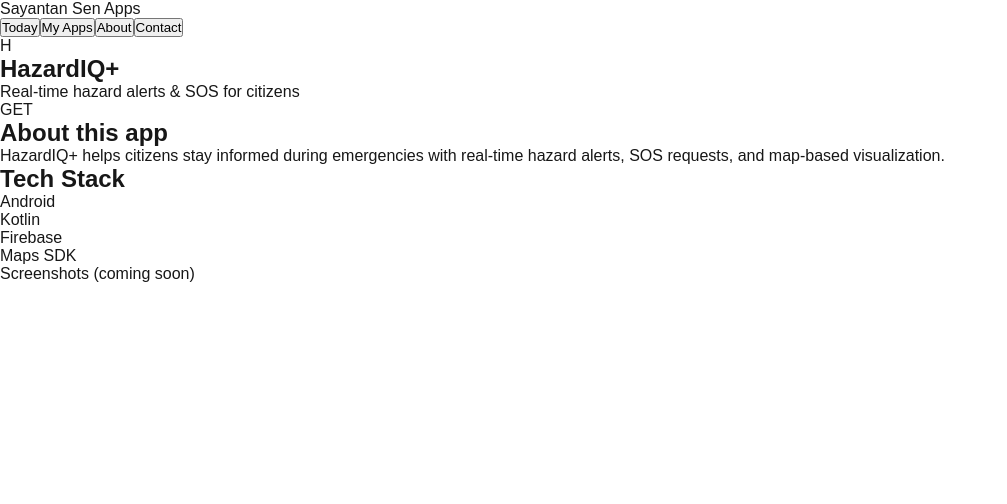
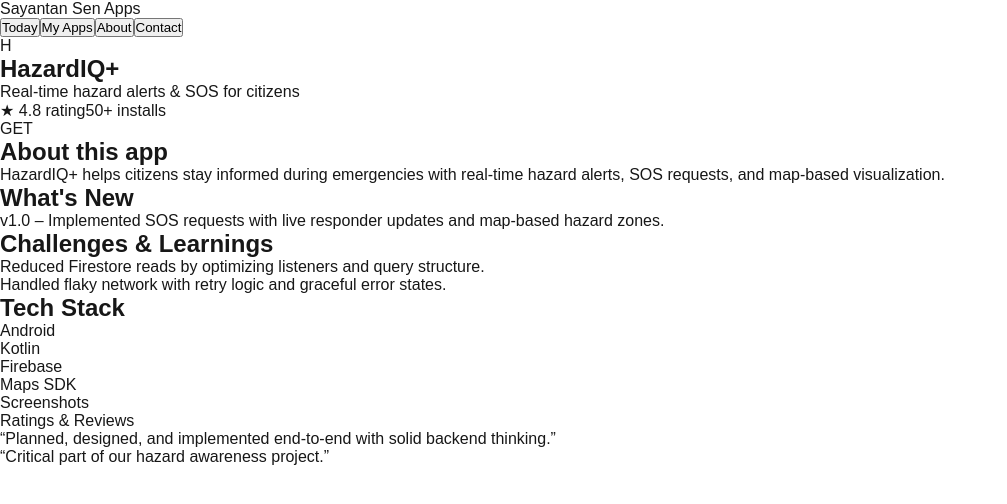
Before and after one commit to sayanos-06/MyPortfolio, a Next.js app: page /apps/hazardiq in a window 1280 px wide. Shown: the top 504 px of the page, without its empty margins (0-1007 px from the left). Built offline with nearby package versions, Linux system fonts and the light colour scheme.

Commit message:
Added ratings and reviews

```diff
--- a/src/app/apps/[slug]/page.tsx
+++ b/src/app/apps/[slug]/page.tsx
@@ -38,6 +38,14 @@
             <div>
               <h1 className="text-2xl font-semibold">{app.name}</h1>
               <p className="text-sm text-slate-400">{app.subtitle}</p>
+              {app.stats && (
+                <div className="mt-2 flex flex-wrap gap-4 text-xs text-slate-300">
+                  {app.stats.rating && (
+                    <span>★ {app.stats.rating.toFixed(1)} rating</span>
+                  )}
+                  {app.stats.downloads && <span>{app.stats.downloads} installs</span>}
+                </div>
+              )}
             </div>
           </div>
 
@@ -64,9 +72,9 @@
         </header>
 
         {/* Main content */}
-        <section className="grid gap-8 md:grid-cols-[minmax(0,2fr)_minmax(0,1.4fr)]">
+        <section className="grid gap-8 md:grid-cols-[minmax(0,2.1fr)_minmax(0,1.6fr)]">
           <div className="space-y-6">
-            {/* Description */}
+            {/* About */}
             <div>
               <h2 className="text-sm font-semibold uppercase tracking-[0.2em] text-slate-400">
                 About this app
@@ -76,17 +84,38 @@
               </p>
             </div>
 
-            {/* Tech Stack */}
+            {/* What's New / Highlights */}
+            {app.whatsNew && (
+              <div>
+                <h2 className="text-sm font-semibold uppercase tracking-[0.2em] text-slate-400">
+                  What's New
+                </h2>
+                <p className="mt-2 text-sm text-slate-200">{app.whatsNew}</p>
+              </div>
+            )}
+
+            {/* Challenges / Learnings */}
+            {app.challenges && app.challenges.length > 0 && (
+              <div>
+                <h2 className="text-sm font-semibold uppercase tracking-[0.2em] text-slate-400">
+                  Challenges & Learnings
+                </h2>
+                <ul className="mt-2 list-disc space-y-1 pl-5 text-sm text-slate-200">
+                  {app.challenges.map((item) => (
+                    <li key={item}>{item}</li>
+                  ))}
+                </ul>
+              </div>
+            )}
+
+            {/* Tech stack */}
             <div>
               <h2 className="text-sm font-semibold uppercase tracking-[0.2em] text-slate-400">
                 Tech Stack
               </h2>
               <ul className="mt-2 flex flex-wrap gap-2 text-xs text-slate-200">
                 {app.techStack.map((tech) => (
-                  <li
-                    key={tech}
-                    className="rounded-full bg-slate-900 px-3 py-1"
-                  >
+                  <li key={tech} className="rounded-full bg-slate-900 px-3 py-1">
                     {tech}
                   </li>
                 ))}
@@ -95,11 +124,34 @@
           </div>
 
           {/* Right column – screenshots placeholder */}
-          <aside className="rounded-3xl border border-white/10 bg-white/5 p-4 text-xs text-slate-400">
-            <p className="mb-2 font-semibold text-slate-200">
-              Screenshots (coming soon)
-            </p>
-            <div className="h-56 rounded-2xl bg-slate-900/70" />
+            <aside className="space-y-6">
+            {/* Screenshots placeholder (Swiper later) */}
+            <div className="rounded-3xl border border-white/10 bg-white/5 p-3">
+              <p className="mb-2 text-xs font-semibold uppercase tracking-[0.18em] text-slate-400">
+                Screenshots
+              </p>
+              <div className="h-56 rounded-2xl bg-slate-900/70" />
+              {/* We'll replace that div with Swiper on another day */}
+            </div>
+
+            {/* Ratings & Reviews */}
+            {app.reviews && app.reviews.length > 0 && (
+              <div className="rounded-3xl border border-white/10 bg-white/5 p-3">
+                <p className="mb-2 text-xs font-semibold uppercase tracking-[0.18em] text-slate-400">
+                  Ratings & Reviews
+                </p>
+                <ul className="space-y-2 text-xs text-slate-200">
+                  {app.reviews.map((review) => (
+                    <li
+                      key={review}
+                      className="rounded-2xl bg-slate-900/70 p-2 leading-relaxed"
+                    >
+                      {review}
+                    </li>
+                  ))}
+                </ul>
+              </div>
+            )}
           </aside>
         </section>
       </section>
--- a/src/data/apps.tsx
+++ b/src/data/apps.tsx
@@ -11,6 +11,13 @@
   linkPlayStore?: string;
   screenshots: string[];
   description: string;
+  whatsNew?: string;
+  challenges?: string[];
+  reviews?: string[];
+  stats?: {
+    downloads?: string;
+    rating?: number;
+  };
 };
 
 export const APPS: AppItem[] = [
@@ -22,12 +29,25 @@
     isFeatured: true,
     techStack: ["Android", "Kotlin", "Firebase", "Maps SDK"],
     tags: ["Android", "Maps", "Realtime"],
-    linkGitHub: "https://github.com/The-Breakroom-Carousal/HazardIQ",
-    linkApk: "https://github.com/The-Breakroom-Carousal/HazardIQ/releases/download/v1.0.0/app-debug.apk",
+    linkGitHub: "https://github.com/your-username/hazardiq",
+    linkApk: "",
     linkPlayStore: "",
     screenshots: ["/screenshots/h1.png", "/screenshots/h2.png"],
     description:
-      "HazardIQ+ helps citizens stay informed during emergencies with real-time hazard alerts, SOS requests, and map-based visualization."
-  },
-
+      "HazardIQ+ helps citizens stay informed during emergencies with real-time hazard alerts, SOS requests, and map-based visualization.",
+    whatsNew:
+      "v1.0 – Implemented SOS requests with live responder updates and map-based hazard zones.",
+    challenges: [
+      "Reduced Firestore reads by optimizing listeners and query structure.",
+      "Handled flaky network with retry logic and graceful error states."
+    ],
+    reviews: [
+      "“Planned, designed, and implemented end-to-end with solid backend thinking.”",
+      "“Critical part of our hazard awareness project.”"
+    ],
+    stats: {
+      downloads: "50+",
+      rating: 4.8
+    }
+  }
 ];
```
